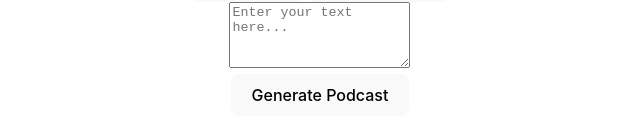
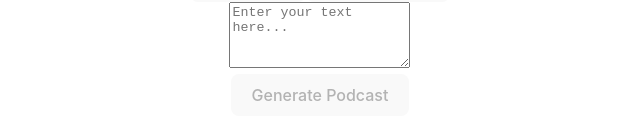
Before and after one commit to YasserS-21/Podcast-Generator, a React (Vite) app in the folder front/: page / in a window 1280 px wide. Shown: the part 424-564 px from the top of the page, without its empty margins (320-960 px from the left). Built offline with nearby package versions, Linux system fonts and the light colour scheme.

Commit message:
feat: generate podcast will appropriately manage state and fetch the podcast transcript from the backend when the user supplies an audio file input. Added more documentation to each file.

```diff
--- a/front/src/components/GeneratePodcastButton.tsx
+++ b/front/src/components/GeneratePodcastButton.tsx
@@ -1,11 +1,56 @@
-import React from 'react'
+import { generatePodcast } from '../utils/generatePodcast';
 
-export default function GeneratePodcastButton({audioFile, userTextInput, inputType}) {
+interface GeneratePodcastButtonProps {
+  audioFile: File | null;
+  userTextInput: string;
+  inputType: string;
+  isLoading: boolean;
+  setIsLoading: (loading: boolean) => void;
+  setPodcastData: (data: object | null) => void
+}
 
+/**
+ * Button component to trigger podcast generation
+ * Props:
+ * - audioFile: File object of uploaded audio
+ * - userTextInput: String of user's text input
+ * - inputType: Current input mode ('text' or 'audio')
+ * - isLoading: Boolean indicating if the button is in a loading state
+ * - setIsLoading: Function to set the loading state
+ * - setPodcastData: Function to set the generated podcast data
+ *
+ * Handles API calls to backend endpoints based on input type
+ */
+export default function GeneratePodcastButton({
+  audioFile,
+  userTextInput,
+  inputType,
+  isLoading,
+  setIsLoading,
+  setPodcastData
+}: GeneratePodcastButtonProps) {
+  const handleGenerate = async () => {
+    setIsLoading(true);
+    setPodcastData(null); // Reset previous data
+    try {
+      const data = await generatePodcast({ inputType, audioFile, userTextInput });
+      setPodcastData(data);
+    } catch (error) {
+      // Handle error
+    } finally {
+      setIsLoading(false);
+    }
+  };
 
   return (
-    <>
-    <button>Generate Podcast</button>
-    </>
+    <button
+      onClick={handleGenerate}
+      disabled={
+        isLoading ||
+        !((inputType === 'audio' && audioFile) || (inputType === 'text' && userTextInput))
+      }
+    >
+      {isLoading ? 'Generating...' : 'Generate Podcast'}
+    </button>
   );
 }
--- /dev/null
+++ b/front/src/components/Spinner/Spinner.module.css
@@ -0,0 +1,24 @@
+
+.spinner {
+    margin-top: 1rem;
+    text-align: center;
+    color: #666;
+  }
+
+  @keyframes spin {
+    to { transform: rotate(360deg); }
+  }
+
+  .spinner::before {
+    content: '';
+    box-sizing: border-box;
+    position: absolute;
+    width: 20px;
+    height: 20px;
+    margin-top: 4px;
+    margin-left: -30px;
+    border-radius: 50%;
+    border: 2px solid #ccc;
+    border-top-color: #000;
+    animation: spin 1s linear infinite;
+  }
--- /dev/null
+++ b/front/src/components/Spinner/Spinner.tsx
@@ -0,0 +1,13 @@
+import styles from './Spinner.module.css';
+
+interface SpinnerProps {
+  message?: string;
+}
+
+export default function Spinner({ message = "Loading..." }: SpinnerProps) {
+  return (
+    <div className={styles.spinner}>
+      {message}
+    </div>
+  );
+}
--- a/front/src/components/UserTextArea.tsx
+++ b/front/src/components/UserTextArea.tsx
@@ -1,5 +1,11 @@
 import React from 'react'
 
+/**
+ * Text input component for user's podcast content
+ * Props:
+ * - userTextInput: Current text input value
+ * - setUserTextInput: Function to update text input
+ */
 export default function UserTextArea({userTextInput, setUserTextInput}) {
     console.log(userTextInput)
   return (
--- /dev/null
+++ b/front/src/utils/generatePodcast.ts
@@ -0,0 +1,36 @@
+interface GeneratePodcastParams {
+  inputType: string;
+  audioFile: File | null;
+  userTextInput: string;
+}
+
+export async function generatePodcast({ inputType, audioFile, userTextInput }: GeneratePodcastParams) {
+  const API_URL = import.meta.env.VITE_API_URL;
+  let response = null;
+
+  if (inputType === 'audio' && audioFile) {
+    const formData = new FormData();
+    formData.append('audio', audioFile);
+
+    response = await fetch(`${API_URL}/api/generate-podcast`, {
+      method: 'POST',
+      body: formData,
+    });
+
+    if (!response.ok) throw new Error('Failed to generate podcast from audio');
+
+  } else if (inputType === 'text' && userTextInput) {
+    response = await fetch(`${API_URL}/api/generate-from-transcript`, {
+      method: 'POST',
+      headers: {
+        'Content-Type': 'application/json',
+      },
+      body: JSON.stringify({ transcript: userTextInput }),
+    });
+
+    if (!response.ok) throw new Error('Failed to generate podcast from text');
+  }
+
+  const data = await response?.json();
+  return data;
+}
--- a/front/src/view/PodcastGenerator.tsx
+++ b/front/src/view/PodcastGenerator.tsx
@@ -3,11 +3,21 @@ import AudioUploadButton from '../components/AudioUploadButton.js';
 import GeneratePodcastButton from '../components/GeneratePodcastButton.js';
 import InputToggler from '../components/InputToggler.js';
 import UserTextArea from '../components/UserTextArea.js';
+import Spinner from '../components/Spinner/Spinner.js';
 
+/**
+ * Main container component for the podcast generation interface
+ * Manages state for:
+ * - audioFile: Uploaded audio file
+ * - inputType: Toggle between 'text' and 'audio' input modes
+ * - userTextInput: Text input from user
+ */
 export default function PodcastGenerator() {
   const [audioFile, setAudioFile] = useState(null);
   const [inputType, setInputType] = useState('text'); // 'text' or 'audio'
   const [userTextInput, setUserTextInput] = useState('')
+  const [isLoading, setIsLoading] = useState(false);
+  const [podcastData, setPodcastData] = useState(null)
 
   return (
     <>
@@ -23,7 +33,18 @@ export default function PodcastGenerator() {
           <AudioUploadButton setAudioFile={setAudioFile} />
         )}
       </div>
-    <GeneratePodcastButton audioFile={audioFile} userTextInput={userTextInput} inputType={inputType}/>
+    <GeneratePodcastButton
+      audioFile={audioFile}
+      userTextInput={userTextInput}
+      inputType={inputType}
+      isLoading={isLoading}
+      setIsLoading={setIsLoading}
+      setPodcastData={setPodcastData}
+    />
+    {isLoading && <Spinner message="Generating podcast..." />}
+
+    {/**TODO! create podcast display component and pass in podcastData */}
+    {podcastData && <>This is the podcast</>}
     </div>
     </>
   )
```
Also changed, not shown: front/src/components/AudioUploadButton.tsx (+7 -0 lines), front/src/components/InputToggler.tsx (+6 -1 lines), 1 other file (tests, documents, lock files or other folders).
